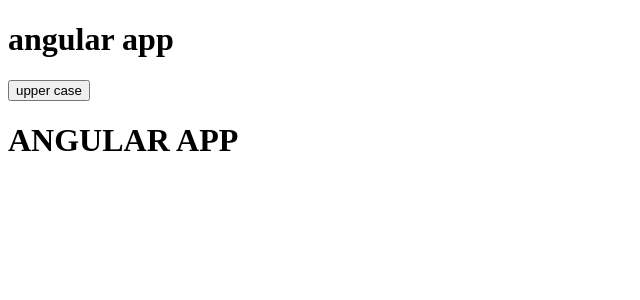
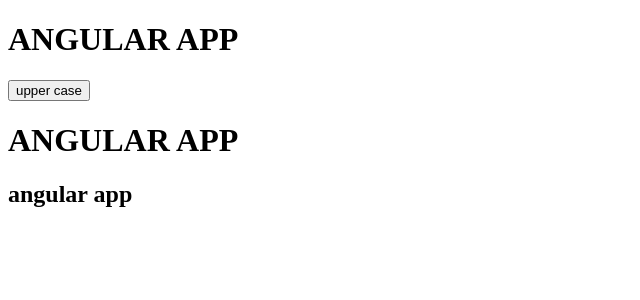
Before and after one commit to B00ttl3/Pipes-In-Angular, an Angular app: page / in a window 1280 px wide. Shown: the top 300 px of the page, without its empty margins (0-640 px from the left). Built offline with nearby package versions, Linux system fonts and the light colour scheme.

Commit message:
learnt about lowercase pipe in Anguler

```diff
--- a/src/app/app.component.html
+++ b/src/app/app.component.html
@@ -14,3 +14,7 @@
 <button (click)="upperCase()" >upper case</button>
 
 <h1>{{ title | uppercase }}</h1>
+
+<!-- LowerCae Pipe: Same like uppercase we can just import LowerCasePipe in ts file and just put lowecase after | here in HTML and all good  -->
+
+<h2>{{ title | lowercase }}</h2>
--- a/src/app/app.component.ts
+++ b/src/app/app.component.ts
@@ -5,12 +5,13 @@ import { Component } from '@angular/core';
   standalone: true,
   imports: [
     UpperCasePipe,
+    LowerCasePipe
   ],
   templateUrl: './app.component.html',
   styleUrl: './app.component.css'
 })
 export class AppComponent {
-  title: string = 'angular app';
+  title: string = 'ANGULAR APP';
 
   upperCase() {
     this.title = this.title.toUpperCase();
```
